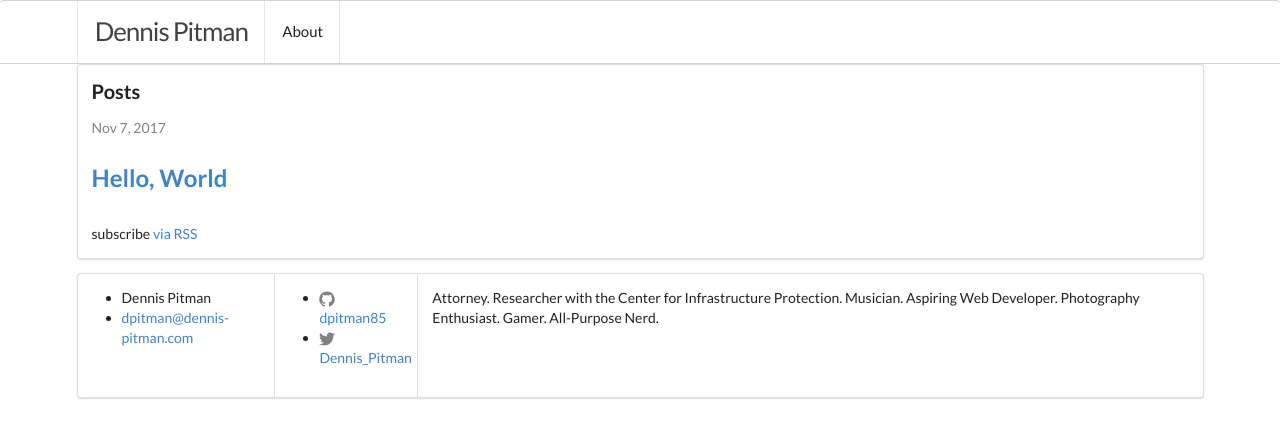
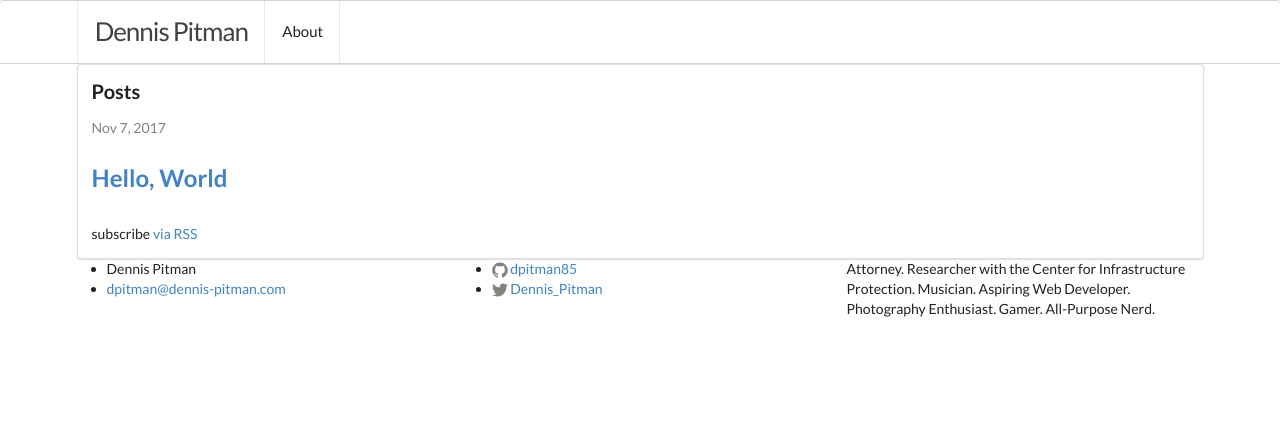
Before and after one commit to dpitman85/dpitman85.github.io, a Jekyll site: the page built from index.html, in a window 1280 px wide. Shown: the top 438 px of the page. Built offline with Jekyll 4.4.1, drawn with Linux system fonts in a browser that asks for light colours.

Commit message:
Update footer to use grid.

```diff
--- a/_includes/footer.html
+++ b/_includes/footer.html
@@ -1,14 +1,14 @@
 <footer>
   <div class="ui container">
-    <div class="ui horizontal segments">
-      <div class="ui segment">
+    <div class="ui equal width grid">
+      <div class="column">
         <ul>
           <li>{{ site.title }}</li>
           <li><a href="mailto:{{ site.email }}">{{ site.email }}</a></li>
         </ul>
       </div>
 
-      <div class="ui segment">
+      <div class="column">
         <ul>
           {% if site.github_username %}
           <li>
@@ -24,7 +24,7 @@
         </ul>
       </div>
 
-      <div class="ui segment">
+      <div class="column">
         <p>{{ site.description }}</p>
       </div>
     </div>
```
